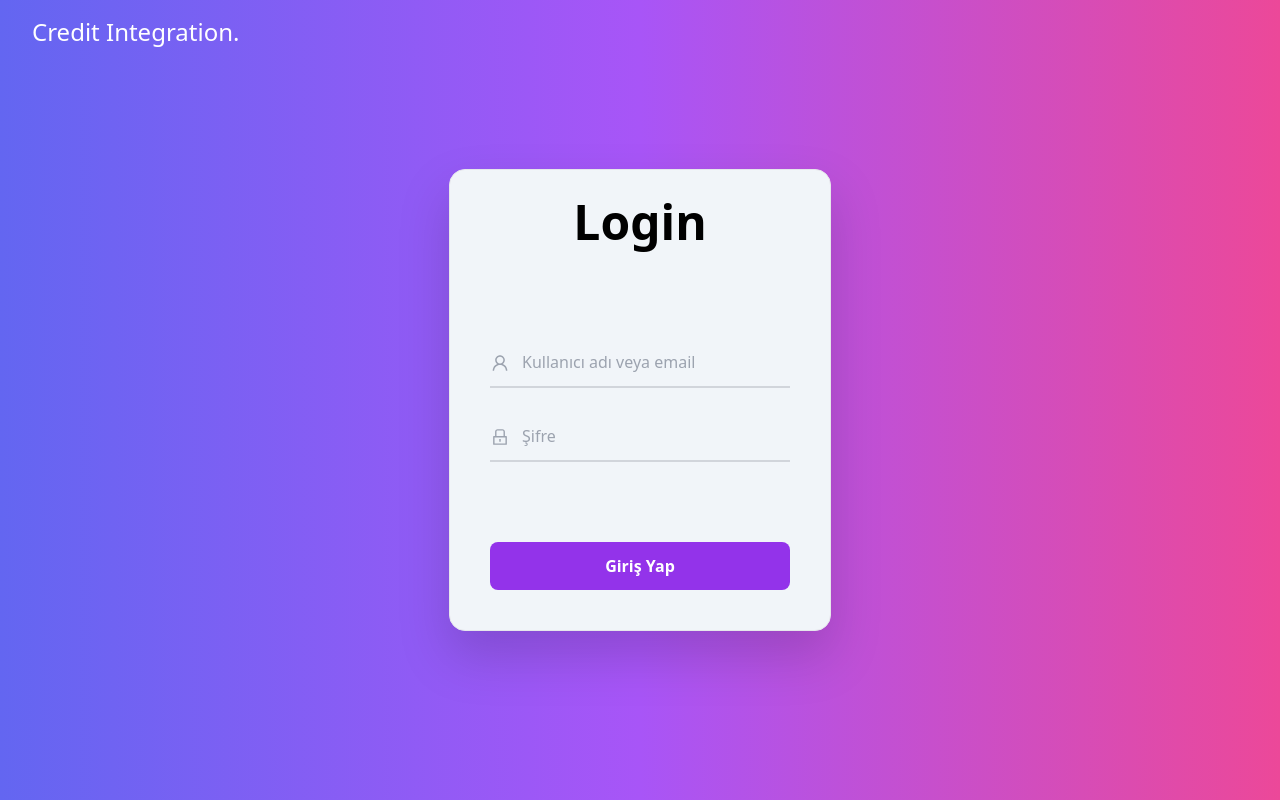
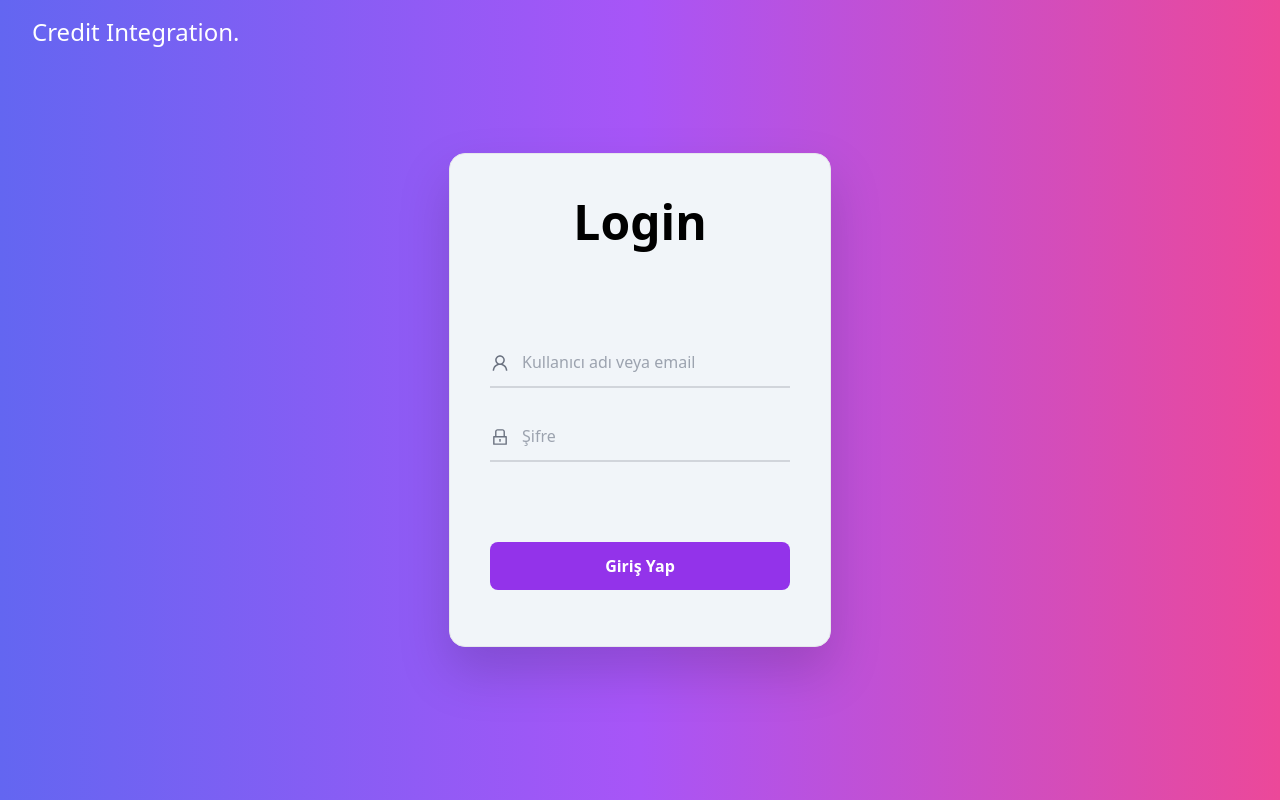
Before and after one commit to abdullah-turgut/credit-integration, a React (Vite) app in the folder frontend/: page /login in a window 1280 px wide. Built offline with nearby package versions, Linux system fonts and the light colour scheme.

Commit message:
Update LoginForm.jsx

```diff
--- a/frontend/src/components/LoginForm.jsx
+++ b/frontend/src/components/LoginForm.jsx
@@ -57,7 +57,7 @@ export default function LoginForm() {
   return (
     <form
       onSubmit={handleSubmit(onSubmit)}
-      className="flex flex-col gap-y-20 border p-10 rounded-2xl bg-slate-100 drop-shadow-2xl"
+      className="flex flex-col gap-y-20 border px-10 py-14 rounded-2xl bg-slate-100 drop-shadow-2xl"
     >
       <h3 className="text-center text-5xl font-bold animate-bounce">Login</h3>
       <div className="flex flex-col gap-y-6">
@@ -70,7 +70,7 @@ export default function LoginForm() {
           />
           <AiOutlineUser
             size={20}
-            className="text-gray-400 absolute top-1/2 -translate-y-1/2"
+            className="text-gray-500 absolute top-1/2 -translate-y-1/2"
           />
         </div>
         <div className="relative">
@@ -82,7 +82,7 @@ export default function LoginForm() {
           />
           <AiOutlineLock
             size={20}
-            className="text-gray-400 absolute top-1/2 -translate-y-1/2"
+            className="text-gray-500 absolute top-1/2 -translate-y-1/2"
           />
         </div>
       </div>
```
